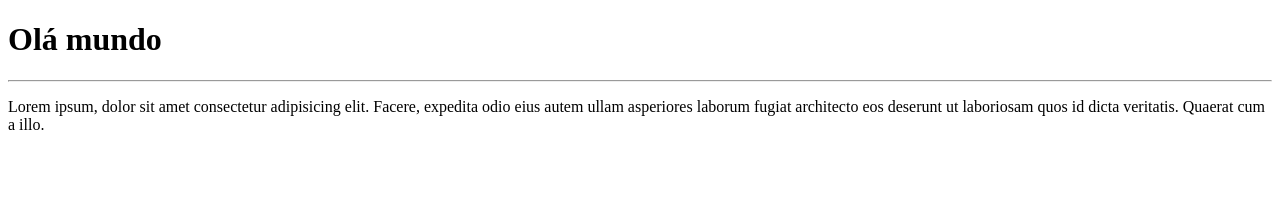
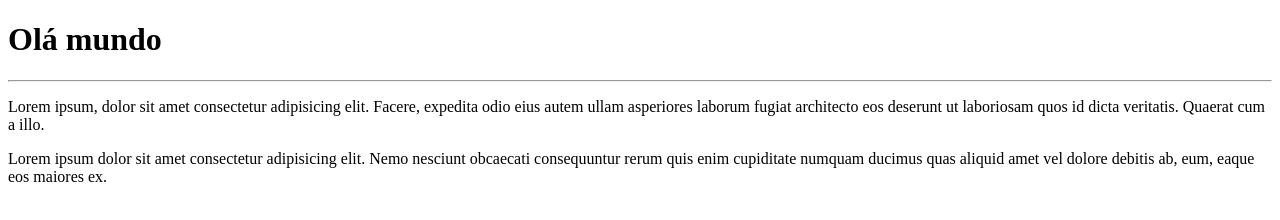
Before and after one commit to TiagoCalixtoDev/Ola-mundo, a plain HTML site: page site-exemplo/index.html in a window 1280 px wide. Drawn offline with Linux system fonts and the light colour scheme.

Commit message:
Adicionei outro parágrafo

```diff
--- a/site-exemplo/index.html
+++ b/site-exemplo/index.html
@@ -9,5 +9,6 @@
   <h1> Olá mundo </h1>
   <hr>
   <p>Lorem ipsum, dolor sit amet consectetur adipisicing elit. Facere, expedita odio eius autem ullam asperiores laborum fugiat architecto eos deserunt ut laboriosam quos id dicta veritatis. Quaerat cum a illo.</p>
+  <p>Lorem ipsum dolor sit amet consectetur adipisicing elit. Nemo nesciunt obcaecati consequuntur rerum quis enim cupiditate numquam ducimus quas aliquid amet vel dolore debitis ab, eum, eaque eos maiores ex.</p>
 </body>
 </html>
```
